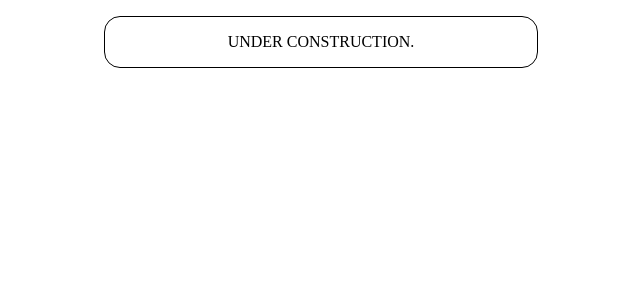
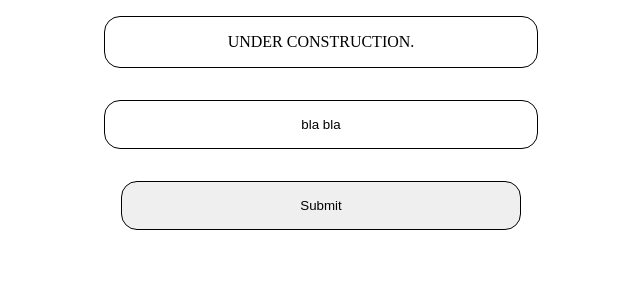
Before and after one commit to guykibby/FAQsite, a React (Create React App) app in the folder client/: page /login in a window 1280 px wide. Shown: the top 300 px of the page, without its empty margins (319-959 px from the left). Built offline with nearby package versions, Linux system fonts and the light colour scheme.

Commit message:
add log in page form

```diff
--- a/client/src/App.js
+++ b/client/src/App.js
@@ -19,6 +19,7 @@ const App = () => {
     <>
       <div className="main-container">
         <Routes>
+          <Route path="/LogIn" element={<LogInPage />} />
           <Route path="/" element={<HomePage />} />
           <Route
             path="/questions/:topicId"
--- a/client/src/components/LogInPage.js
+++ b/client/src/components/LogInPage.js
@@ -1,5 +1,53 @@
+import { useState } from "react";
+
 const LogInPage = () => {
-  return <p className="list-item">UNDER CONSTRUCTION. </p>;
+  const [email, setEmail] = useState("bla bla");
+
+  const handleSubmit = async (event) => {
+    // event.preventDefault();
+    // setIsLoading(true);
+    // try {
+    //   const response = await fetch(
+    //     `${process.env.REACT_APP_API_URL}/postQuestion/${topicId}`,
+    //     {
+    //       method: "POST",
+    //       headers: {
+    //         "Content-Type": "application/json",
+    //       },
+    //       body: JSON.stringify({ description: question }),
+    //     }
+    //   );
+    //   if (!response.ok) {
+    //     console.log("Fetch not ok");
+    //     setError(true);
+    //   } else {
+    //     setIsLoading(false);
+    //     navigate(`/questions/${topicId}`);
+    //   }
+    // } catch (error) {
+    //   setError(true);
+    // }
+  };
+
+  return (
+    <>
+      <p className="list-item">UNDER CONSTRUCTION. </p>
+      <form onSubmit={handleSubmit} className="main-container">
+        <input
+          type="text"
+          required
+          id="email"
+          name="email"
+          className="list-item"
+          value={email}
+          onChange={(e) => {
+            setAnswer(e.target.value);
+          }}
+        />
+        <button className="list-item">Submit</button>
+      </form>
+    </>
+  );
 };
 
 export default LogInPage;
```
